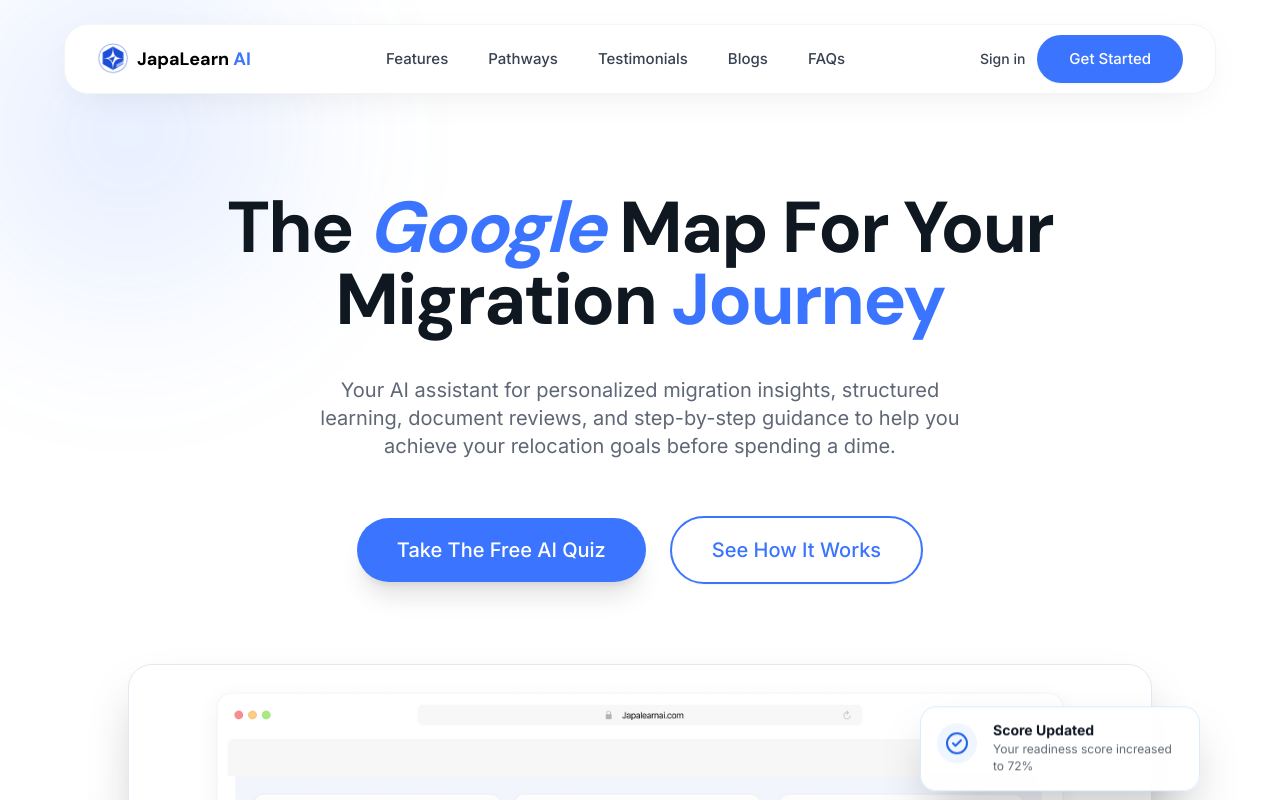
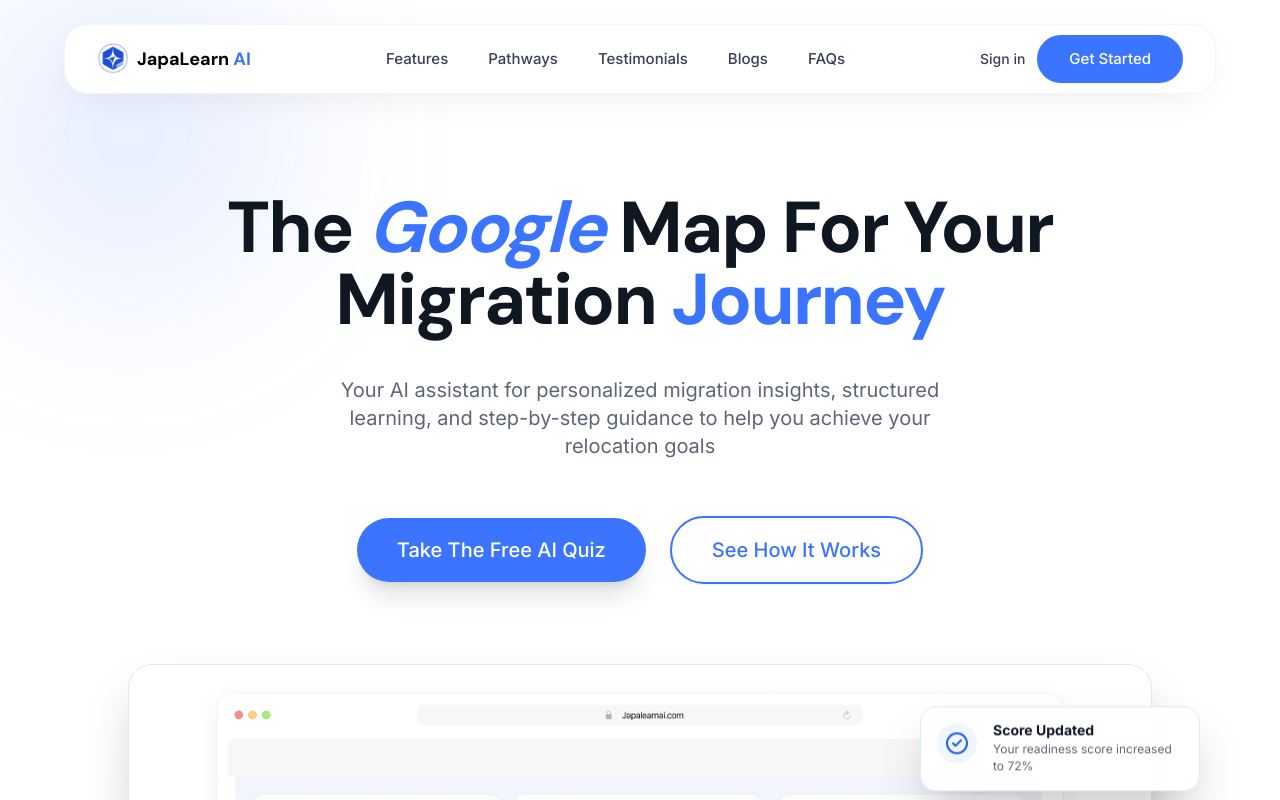
Before and after one commit to jappalearn/japalearn-ai, a Next.js app: page / in a window 1280 px wide. Shown: the top 800 px of the page. Built offline with nearby package versions, Linux system fonts and the light colour scheme.

Commit message:
fix: update hero subtitle text to be more concise

```diff
--- a/components/layout/Hero.jsx
+++ b/components/layout/Hero.jsx
@@ -32,7 +32,7 @@
             Migration <span className="text-primary">Journey</span>
           </h1>
           <p className="max-w-2xl mx-auto text-lg md:text-xl text-muted-foreground mb-14 leading-relaxed">
-            Your AI assistant for personalized migration insights, structured learning, document reviews, and step-by-step guidance to help you achieve your relocation goals before spending a dime.
+            Your AI assistant for personalized migration insights, structured learning, and step-by-step guidance to help you achieve your relocation goals
           </p>
 
           <div className="flex flex-col sm:flex-row items-center justify-center gap-6 mb-20">
```
